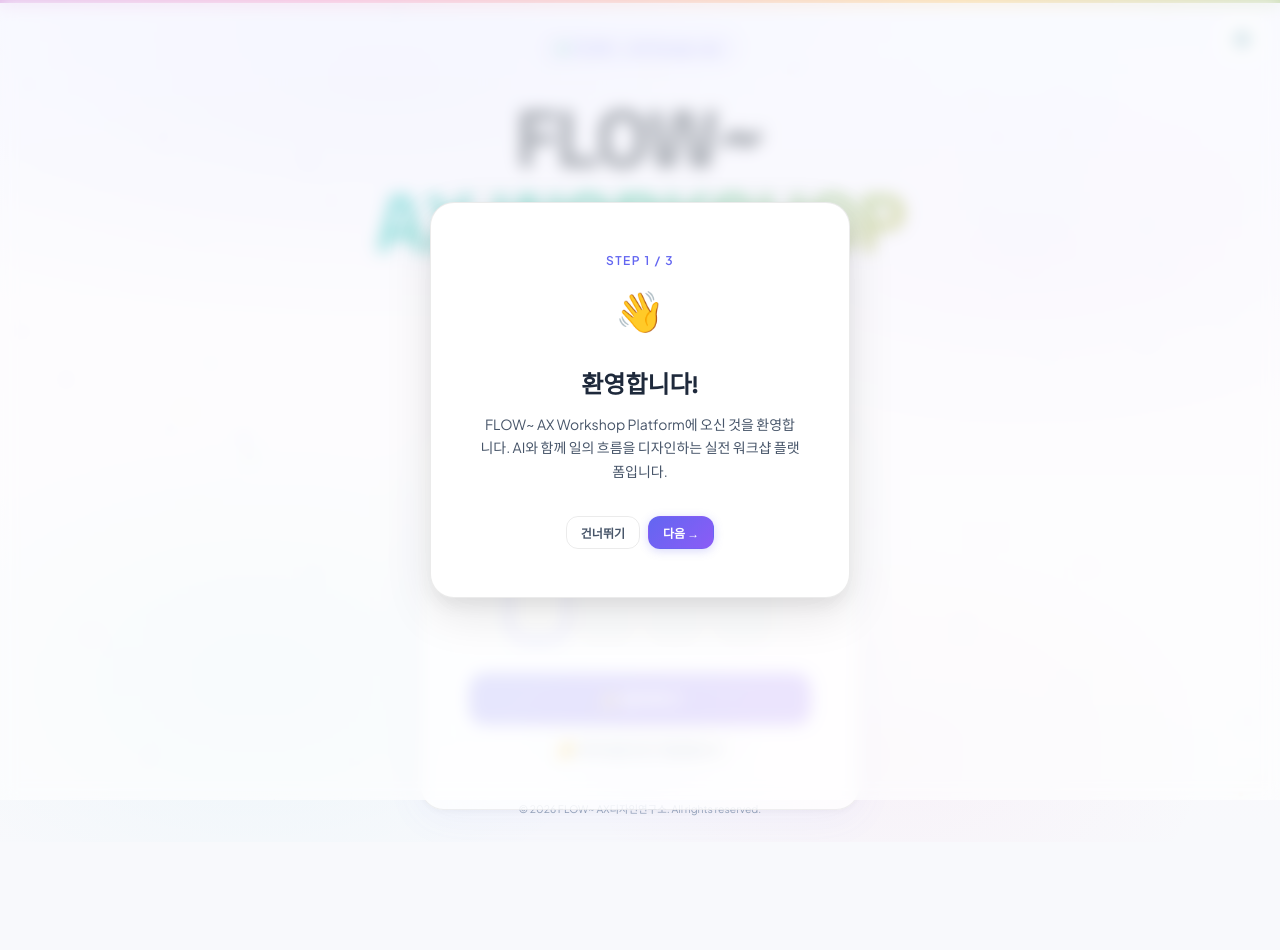
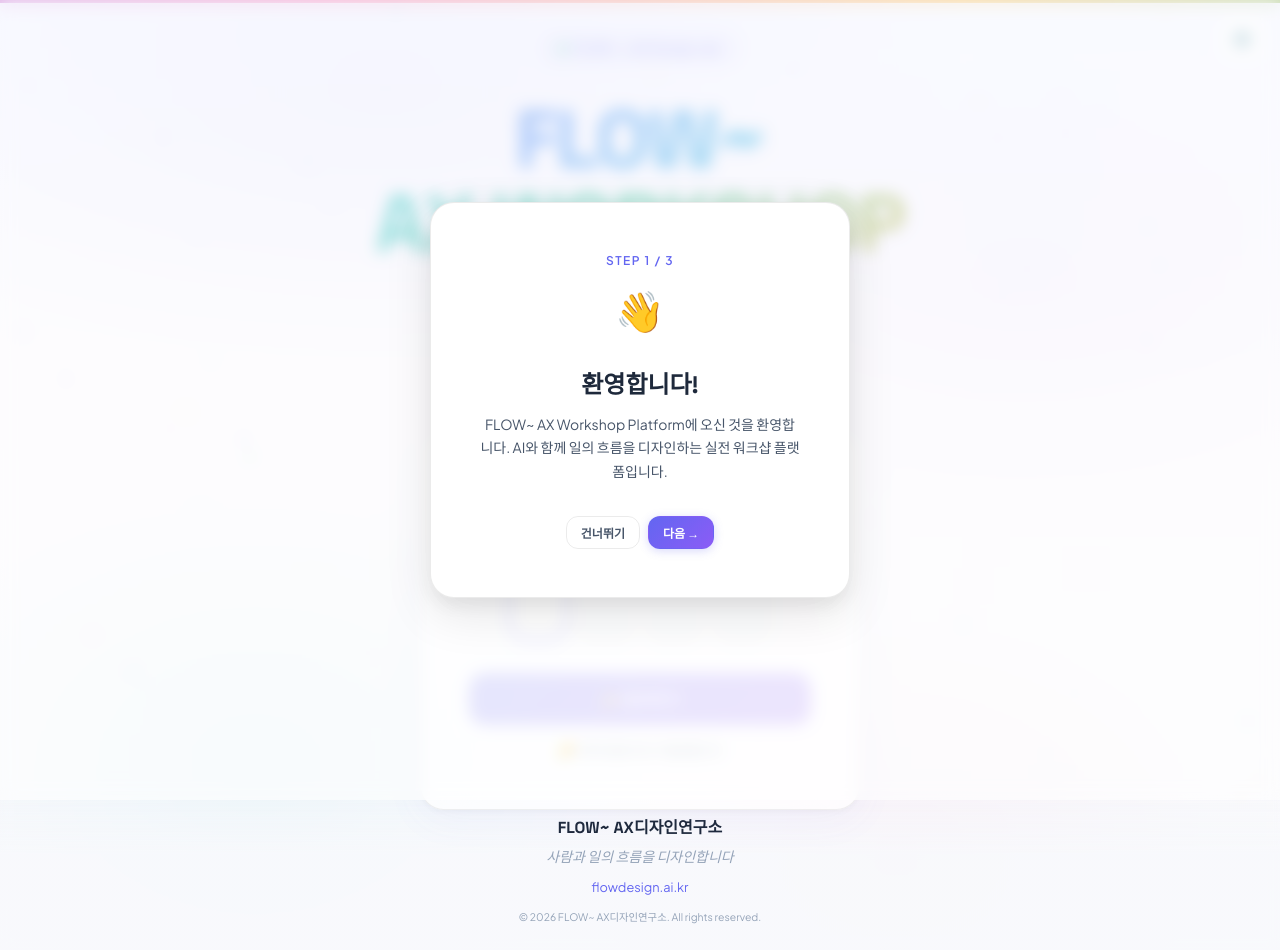
Before and after one commit to Demian-Yim/flow-ax-workshop, a website: page index.html in a window 1280 px wide. Before the commit the page ends 842 px from the top, so only its background shows below. Drawn offline with Linux system fonts and the light colour scheme.

Commit message:
fix: FLOW~ 블루 그라디언트 + footer 레이어 겹침 해제

```diff
--- a/css/landing.css
+++ b/css/landing.css
@@ -10,7 +10,7 @@
   align-items: center; justify-content: center;
   min-height: 100vh;
   overflow: hidden;
-  padding: var(--s-xl) var(--s-lg);
+  padding: var(--s-xl) var(--s-lg) 140px;
 }
 
 /* Multi-layer aura background — White Base */
@@ -79,6 +79,14 @@
   letter-spacing: -2px;
   margin-bottom: var(--s-md);
   color: var(--t-primary);
+}
+.hero__title-flow {
+  background: linear-gradient(135deg, #1e40af 0%, #3b82f6 45%, #06b6d4 100%);
+  background-size: 200% 100%;
+  -webkit-background-clip: text; background-clip: text;
+  -webkit-text-fill-color: transparent;
+  filter: drop-shadow(0 2px 6px rgba(59, 130, 246, 0.2));
+  animation: gradient-x 10s ease infinite;
 }
 .hero__title-gradient {
   display: block;
@@ -332,7 +340,12 @@
   position: absolute; bottom: 0; left: 0; right: 0;
   padding: var(--s-lg);
   border-top: none; margin-top: 0;
+  z-index: 2;
+  background: linear-gradient(180deg, transparent, rgba(248,249,252,0.85) 40%);
+  backdrop-filter: blur(6px);
+  pointer-events: none;
 }
+.hero > .footer a { pointer-events: auto; }
 
 /* ── Responsive ── */
 @media (max-width: 480px) {
--- a/index.html
+++ b/index.html
@@ -38,7 +38,7 @@
 
       <!-- Title -->
       <h1 class="hero__title">
-        FLOW~<br>
+        <span class="hero__title-flow">FLOW~</span><br>
         <span class="hero__title-gradient">AX WORKSHOP</span>
       </h1>
       <p class="hero__year">2026</p>
```
